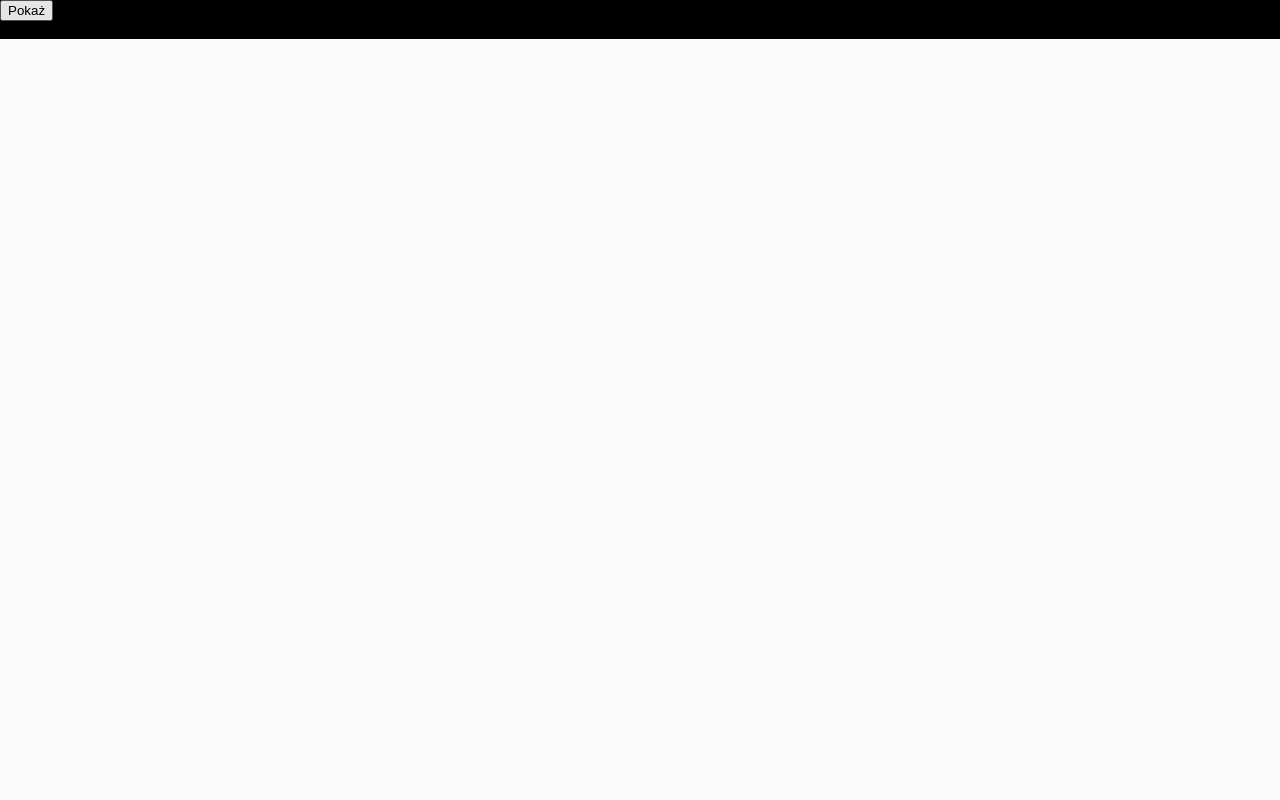
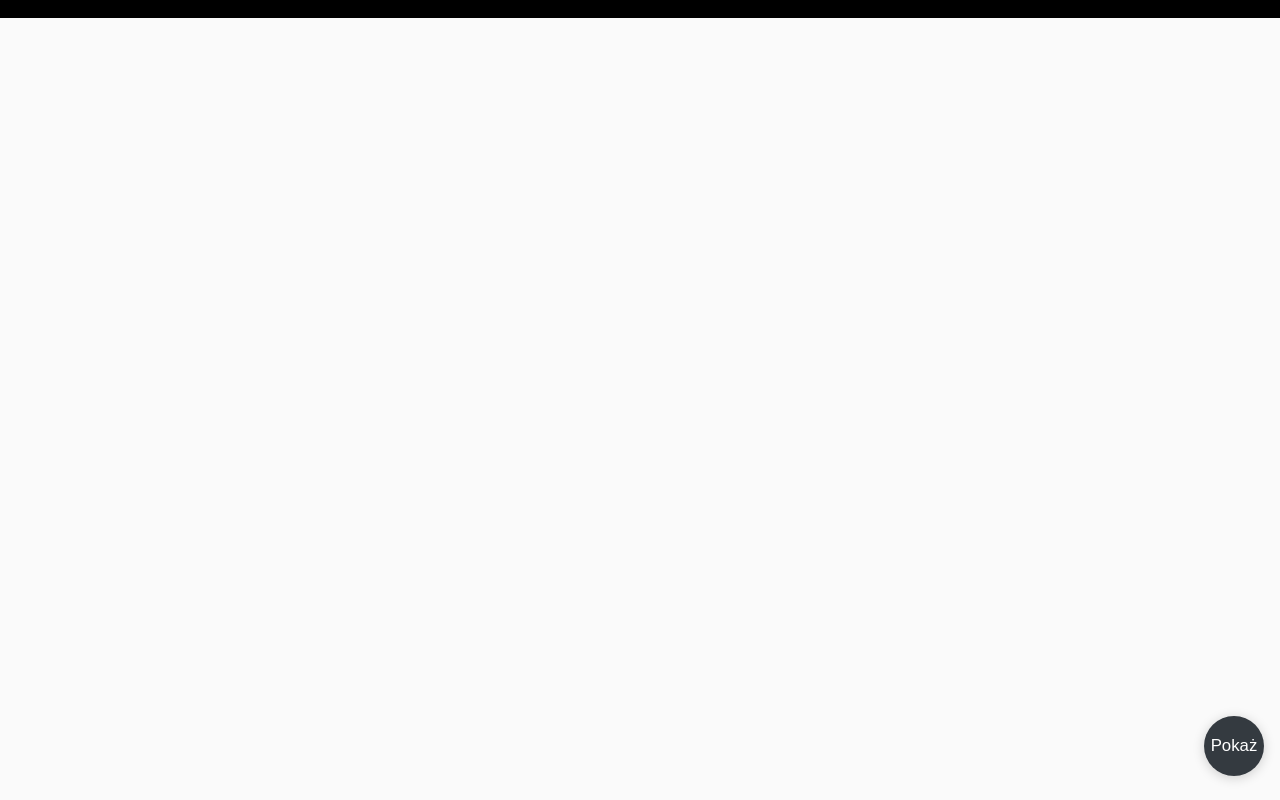
Before and after one commit to Miguanel/Memikoza, a Flask app: page / in a window 1280 px wide. Run offline with Flask 3, Linux system fonts and the light colour scheme; parts of the project's set-up code (start-up, migrations or seed data) failed here and were passed over.

Commit message:
fire usuniecie buttona na gorze - pokaz i przywrocenie tego na do0le

```diff
--- a/templates/index.html
+++ b/templates/index.html
@@ -16,6 +16,7 @@
 </head>
 <body>
 <div class="fab-container">
+<button id="fab-main" class="fab-main circle-button">Pokaż</button>
 
   <div id="fab-actions" class="fab-actions">
     <button class="fab-action circle-button btn1" onclick="openPage('Jbzd')">Jbzd</button>
@@ -25,7 +26,7 @@
     <button class="fab-action circle-button btn6" onclick="openPage('Atom')">Atomowe<br>Grabie</button>
   </div>
 </div>
-<button id="show-sidebar" class="circle-button">Pokaż</button>
+
 
 
 <div class="container">
```
